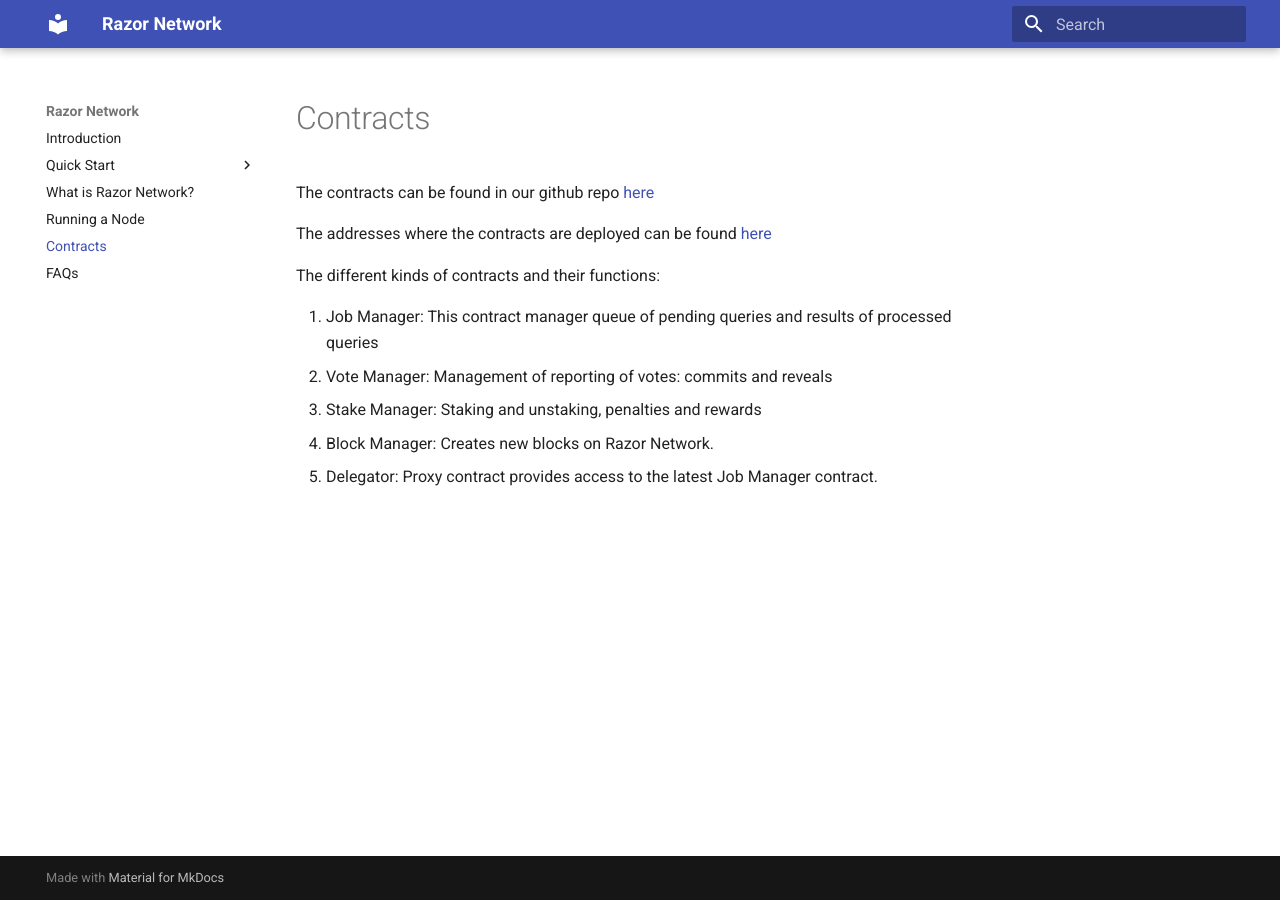
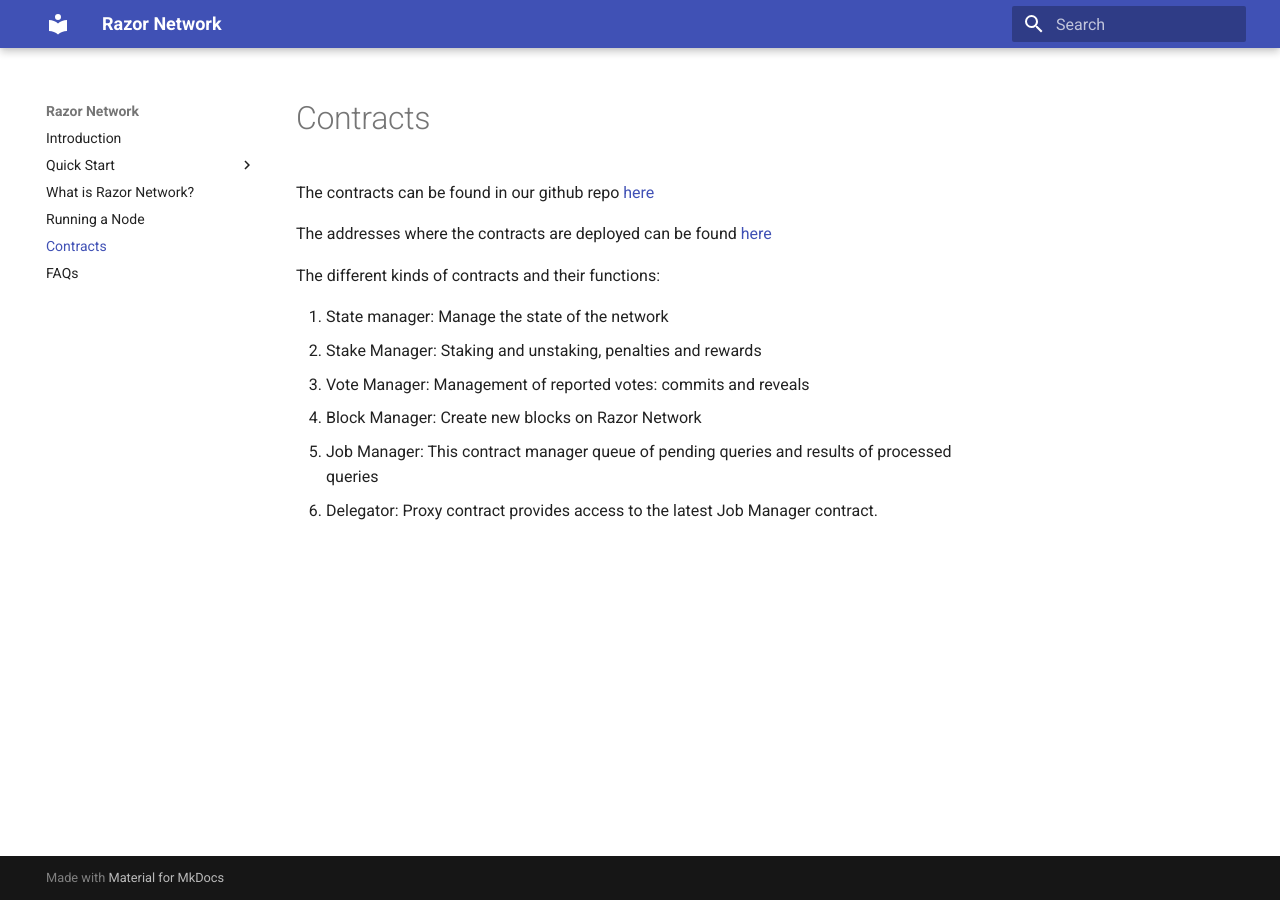
Before and after one commit to razor-network/docs, an MkDocs documentation site: the page built from docs/contracts.md, in a window 1280 px wide. Built offline with MkDocs 1.6.1 and Material for MkDocs 9.7.7, drawn with Linux system fonts in a browser that asks for light colours.

Commit message:
add state manager

```diff
--- a/docs/contracts.md
+++ b/docs/contracts.md
@@ -5,8 +5,9 @@
 
 The different kinds of contracts and their functions:
 
-1. Job Manager: This contract manager queue of pending queries and results of processed queries
-2. Vote Manager: Management of reporting of votes: commits and reveals
-3. Stake Manager: Staking and unstaking, penalties and rewards
-4. Block Manager: Creates new blocks on Razor Network.
-5. Delegator: Proxy contract provides access to the latest Job Manager contract.
+1. State manager: Manage the state of the network
+2. Stake Manager: Staking and unstaking, penalties and rewards
+3. Vote Manager: Management of reported votes: commits and reveals
+4. Block Manager: Create new blocks on Razor Network
+5. Job Manager: This contract manager queue of pending queries and results of processed queries
+6. Delegator: Proxy contract provides access to the latest Job Manager contract.
```
